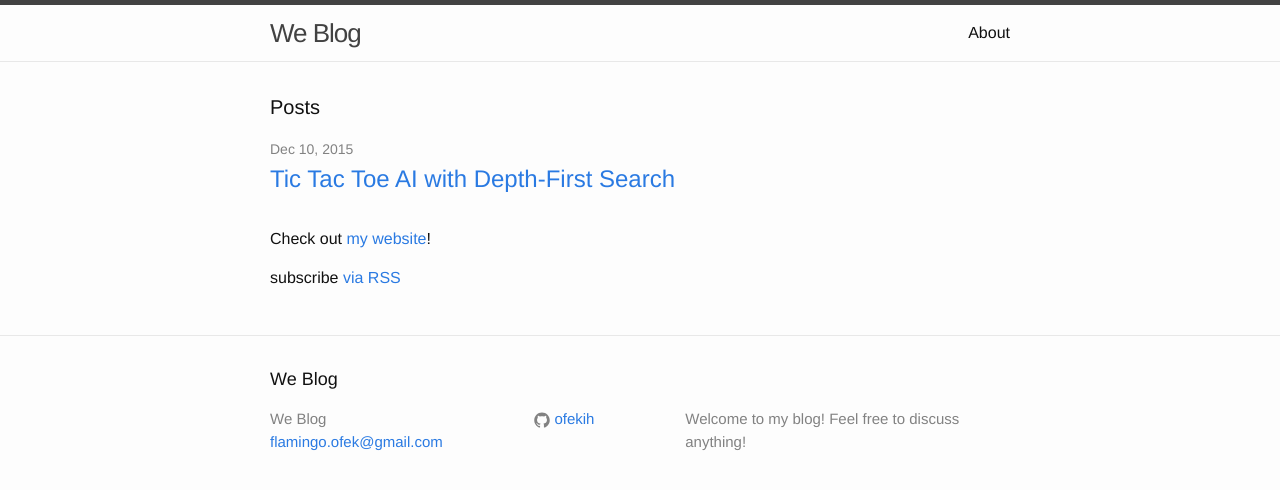
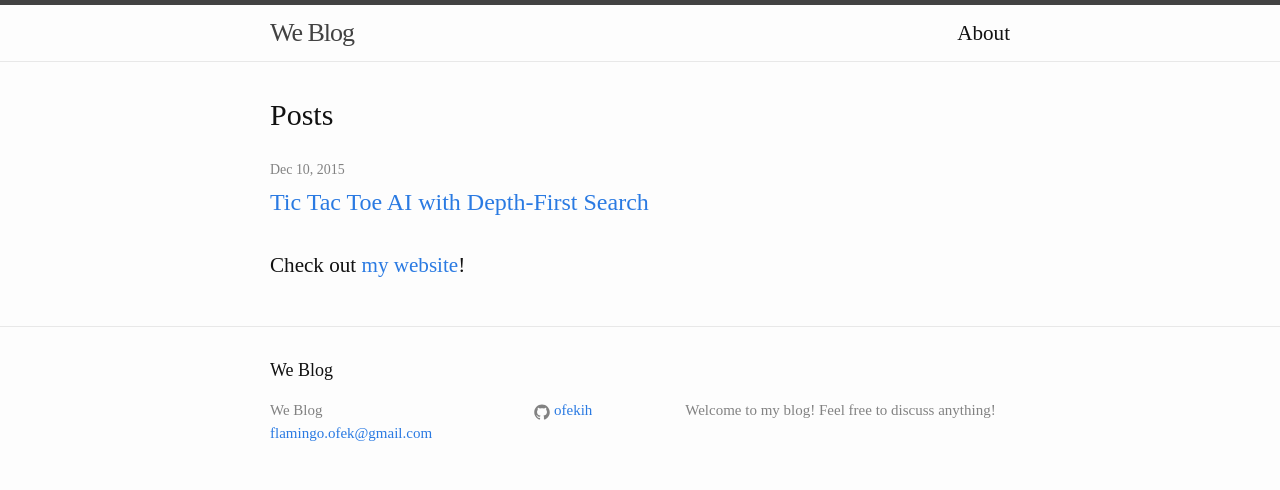
Before and after one commit to The-Ofek-Foundation/blog, a Jekyll site: the page built from index.html, in a window 1280 px wide. Shown: the top 490 px of the page. Built offline with Jekyll 4.4.1, drawn with Linux system fonts in a browser that asks for light colours; comment, search, counter and statistics services are not loaded.

Commit message:
Some style changes

```diff
--- a/_layouts/page.html
+++ b/_layouts/page.html
@@ -6,6 +6,7 @@ comments: true
 
   <header class="post-header">
     <h1 class="post-title">{{ page.title }}</h1>
+    <link href='https://fonts.googleapis.com/css?family=Old+Standard+TT:400,700,400italic' rel='stylesheet' type='text/css'>
   </header>
 
   <div class="post-content">
--- a/_sass/_base.scss
+++ b/_sass/_base.scss
@@ -204,3 +204,10 @@ pre {
         }
     }
 }
+
+/**
+ * Center
+ */
+.center {
+    text-align: center;
+}
--- a/_sass/_layout.scss
+++ b/_sass/_layout.scss
@@ -186,7 +186,7 @@
 }
 
 .page-heading {
-    font-size: 20px;
+    font-size: 30px;
 }
 
 .post-list {
--- a/css/main.scss
+++ b/css/main.scss
@@ -6,10 +6,10 @@
 
 
 // Our variables
-$base-font-family: "Helvetica Neue", Helvetica, Arial, sans-serif;
-$base-font-size:   16px;
+$base-font-family: 'Old Standard TT', serif;
+$base-font-size:   1.32em;
 $base-font-weight: 400;
-$small-font-size:  $base-font-size * 0.875;
+$small-font-size:  $base-font-size * 0.5;
 $base-line-height: 1.5;
 
 $spacing-unit:     30px;
--- a/index.html
+++ b/index.html
@@ -20,6 +20,6 @@ comments: true
   </ul>
 
   <p>Check out <a href="/">my website</a>!</p>
-  <p class="rss-subscribe">subscribe <a href="{{ "/feed.xml" | prepend: site.baseurl }}">via RSS</a></p>
+  <!-- <p class="rss-subscribe">subscribe <a href="{{ "/feed.xml" | prepend: site.baseurl }}">via RSS</a></p> -->
 
 </div>
```
Also changed, not shown: _posts/2015-12-10-tic-tac-toe-ai-with-depth-first-search.md (+1 -0 lines).
